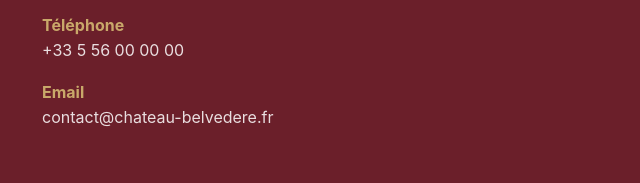
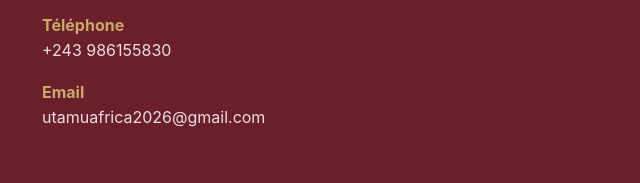
Before and after one commit to benbay001/utamu_africa, a plain HTML site: page index.html in a window 1280 px wide. Shown: the part 3421-3604 px from the top of the page, 18-658 px from the left. Drawn offline with Linux system fonts and the light colour scheme.

Commit message:
Update contact information in index.html

```diff
--- a/index.html
+++ b/index.html
@@ -352,9 +352,9 @@
         <!-- <strong>Adresse</strong>
         <p>12 Route des Vignes, 33000 Bordeaux, France</p> -->
         <strong>Téléphone</strong>
-        <p>+33 5 56 00 00 00</p>
+        <p>+243 986155830</p>
         <strong>Email</strong>
-        <p>contact@chateau-belvedere.fr</p>
+        <p>utamuafrica2026@gmail.com</p>
       </div>
       <form onsubmit="event.preventDefault();alert('Message envoyé ! (démo)');this.reset();">
         <input type="text" placeholder="Votre nom" required>
```
